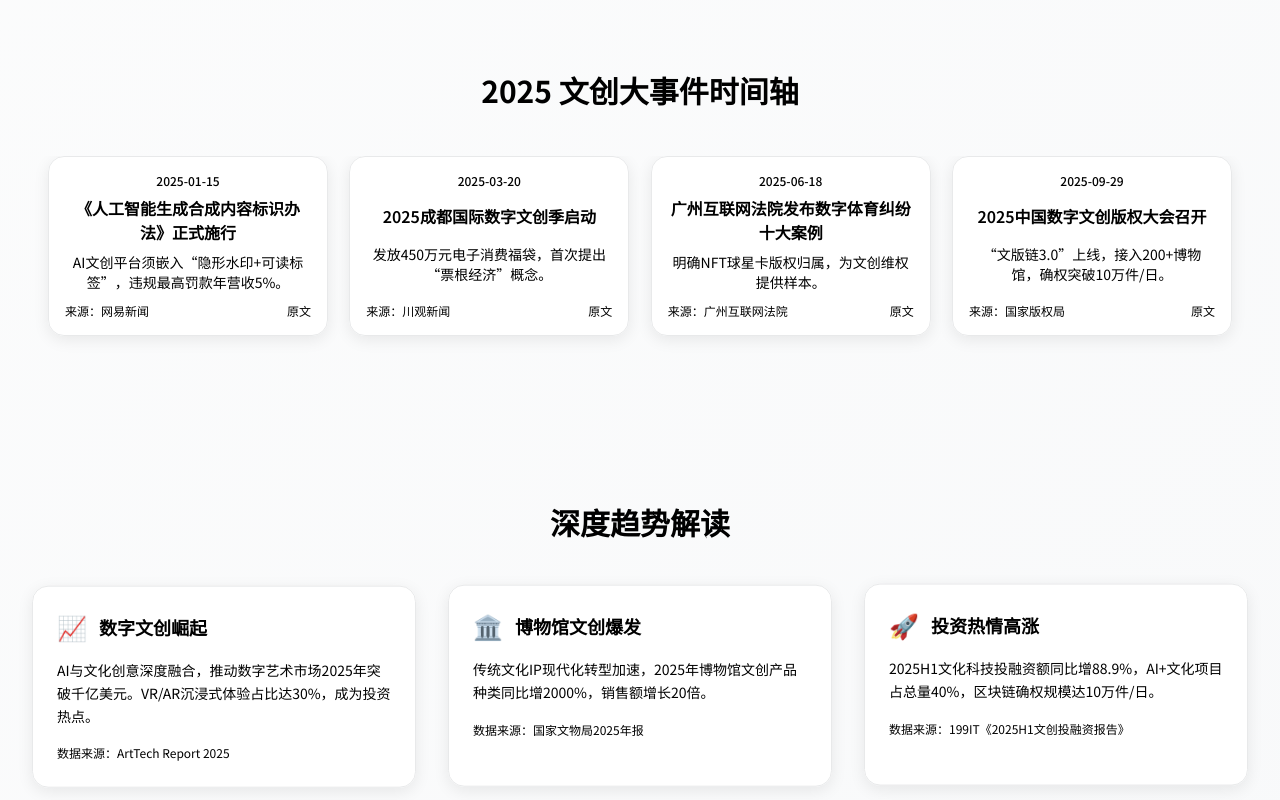
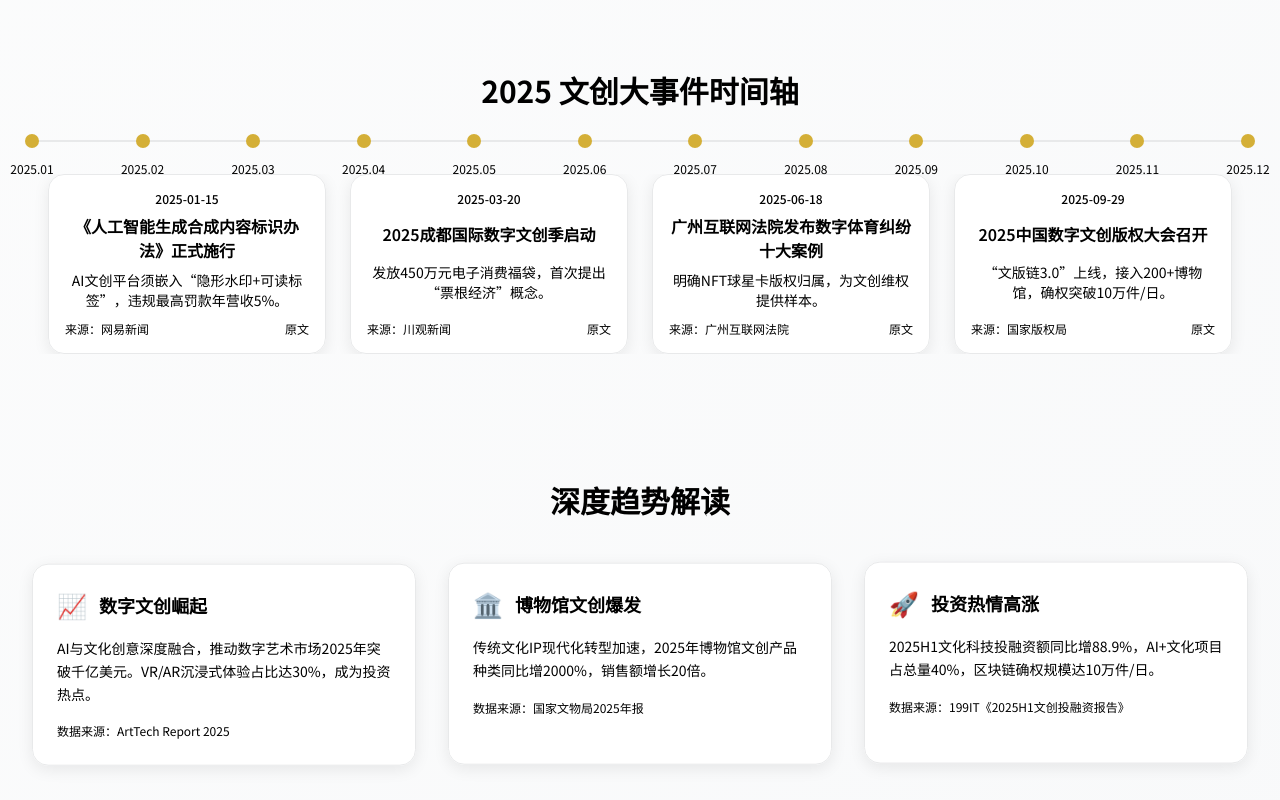
Before and after one commit to xunyao495/creative-daily-journal, a website: page trends.html in a window 1280 px wide. Shown: the part 2368-3168 px from the top of the page. Drawn offline with nearby package versions, Linux system fonts and the light colour scheme.

Commit message:
Update trends.html

```diff
--- a/trends.html
+++ b/trends.html
@@ -101,19 +101,50 @@
             position:relative;
             font-variant-numeric:tabular-nums;
         }
+        /* ===== 横向时间轴 ===== */
         .timeline-card{
             width:280px;
             height:180px;
             display:flex;
             flex-direction:column;
             justify-content:space-between;
-            transition:transform .3s ease,box-shadow .3s ease;
+            transition:transform .3s ease,box-shadow .3s ease,border-color .3s ease;
             cursor:pointer;
+            border:1px solid var(--border-light);
         }
         .timeline-card:hover{
             transform:scale(1.08);
             box-shadow:0 12px 32px rgba(0,0,0,.2);
             border-color:var(--accent-gold);
+        }
+        /* 月份刻度轴 */
+        .month-axis{
+            position:relative;
+            margin:2rem 0;
+            height:2px;
+            background:#e8e9ea;
+        }
+        .month-dot{
+            position:absolute;
+            top:-6px;
+            width:14px;
+            height:14px;
+            background:var(--accent-gold);
+            border-radius:50%;
+            transform:translateX(-50%);
+            cursor:pointer;
+            transition:transform .2s;
+        }
+        .month-dot:hover{
+            transform:translateX(-50%) scale(1.3);
+        }
+        .month-label{
+            position:absolute;
+            top:20px;
+            transform:translateX(-50%);
+            font-size:12px;
+            color:#000;
+            white-space:nowrap;
         }
     </style>
 </head>
@@ -229,16 +260,16 @@
     </div>
 </section>
 
-<!-- 横向时间轴 -->
+<!-- 横向时间轴 + 月份刻度 -->
 <section class="py-16 px-4 sm:px-6 lg:px-8 bg-light-gray">
     <div class="max-w-7xl mx-auto fade-in">
-        <h2 class="text-3xl font-bold text-center mb-12 text-black">2025 文创大事件时间轴</h2>
-        <div class="relative overflow-x-auto pb-10">
-            <div class="absolute top-1/2 left-0 right-0 h-0.5 bg-border-light"></div>
-            <div class="relative flex items-center justify-between min-w-max px-4">
-                <div id="timeline-horizontal" class="flex items-center justify-between w-full"></div>
-            </div>
-        </div>
+        <h2 class="text-3xl font-bold text-center mb-6 text-black">2025 文创大事件时间轴</h2>
+
+        <!-- 月份刻度轴 -->
+        <div class="month-axis" id="month-axis"></div>
+
+        <!-- 事件卡片 -->
+        <div class="flex items-center justify-between overflow-x-auto gap-6 px-4" id="timeline-horizontal"></div>
     </div>
 </section>
 
@@ -331,9 +362,9 @@ document.querySelectorAll('.flip-counter').forEach(el=>{
 
 /* 实时资讯 */
 const liveNews=[
-    {title:'2025中国数字文创版权大会在杭召开',summary:'区块链确权平台“文版链3.0”上线，首日确权量破10万件',source:'国家版权局',url:'https://www.ncac.gov.cn/news/20250929/5521 '},
-    {title:'上海数据交易所开通“数字文创专板”',summary:'大闹天宫数字藏品IP以1200万元成交，首日挂牌破百项',source:'上海数交所',url:'https://www.sde.com.cn/news/20250929/11223 '},
-    {title:'四川上线“非遗数字版权保护一张图”',summary:'系统覆盖2187项非遗资源，3秒生成维权报告',source:'四川省版权局',url:'https://www.scopyright.gov.cn/news/20250927/13321 '}
+    {title:'2025中国数字文创版权大会在杭召开',summary:'区块链确权平台“文版链3.0”上线，首日确权量破10万件',source:'国家版权局',url:'https://www.ncac.gov.cn/news/20250929/5521'},
+    {title:'上海数据交易所开通“数字文创专板”',summary:'大闹天宫数字藏品IP以1200万元成交，首日挂牌破百项',source:'上海数交所',url:'https://www.sde.com.cn/news/20250929/11223'},
+    {title:'四川上线“非遗数字版权保护一张图”',summary:'系统覆盖2187项非遗资源，3秒生成维权报告',source:'四川省版权局',url:'https://www.scopyright.gov.cn/news/20250927/13321'}
 ];
 document.getElementById('live-news').innerHTML=liveNews.map(item=>`
 <div class="chart-container p-5 flex flex-col justify-between">
@@ -347,15 +378,17 @@ document.getElementById('live-news').innerHTML=liveNews.map(item=>`
     </div>
 </div>`).join('');
 
-/* 时间轴 */
+/* 时间轴数据 */
 const timeline=[
-    {date:'2025-01-15',title:'《人工智能生成合成内容标识办法》正式施行',desc:'AI文创平台须嵌入“隐形水印+可读标签”，违规最高罚款年营收5%。',source:'网易新闻',url:'http://163.com/dy/article/K0B5LTLN05199DKK.html '},
-    {date:'2025-03-20',title:'2025成都国际数字文创季启动',desc:'发放450万元电子消费福袋，首次提出“票根经济”概念。',source:'川观新闻',url:'https://cbgc.scol.com.cn/news/6793384 '},
-    {date:'2025-06-18',title:'广州互联网法院发布数字体育纠纷十大案例',desc:'明确NFT球星卡版权归属，为文创维权提供样本。',source:'广州互联网法院',url:'http://mp.weixin.qq.com/s?__biz=MzkxMDIxNjM1OA==&mid=2247495144&idx=1&sn=6b804e18fe1e0b1d6112c9a769a8176a '},
-    {date:'2025-09-29',title:'2025中国数字文创版权大会召开',desc:'“文版链3.0”上线，接入200+博物馆，确权突破10万件/日。',source:'国家版权局',url:'https://www.ncac.gov.cn/news/20250929/5521 '}
+    {date:'2025-01-15',title:'《人工智能生成合成内容标识办法》正式施行',desc:'AI文创平台须嵌入“隐形水印+可读标签”，违规最高罚款年营收5%。',source:'网易新闻',url:'http://163.com/dy/article/K0B5LTLN05199DKK.html'},
+    {date:'2025-03-20',title:'2025成都国际数字文创季启动',desc:'发放450万元电子消费福袋，首次提出“票根经济”概念。',source:'川观新闻',url:'https://cbgc.scol.com.cn/news/6793384'},
+    {date:'2025-06-18',title:'广州互联网法院发布数字体育纠纷十大案例',desc:'明确NFT球星卡版权归属，为文创维权提供样本。',source:'广州互联网法院',url:'http://mp.weixin.qq.com/s?__biz=MzkxMDIxNjM1OA==&mid=2247495144&idx=1&sn=6b804e18fe1e0b1d6112c9a769a8176a'},
+    {date:'2025-09-29',title:'2025中国数字文创版权大会召开',desc:'“文版链3.0”上线，接入200+博物馆，确权突破10万件/日。',source:'国家版权局',url:'https://www.ncac.gov.cn/news/20250929/5521'}
 ];
-const timelineWrap = document.getElementById('timeline-horizontal');
-timelineWrap.innerHTML = timeline.map(e => `
+
+/* 渲染事件卡片 */
+const timelineWrap=document.getElementById('timeline-horizontal');
+timelineWrap.innerHTML=timeline.map(e=>`
 <div class="timeline-card chart-container p-4 text-center">
     <div class="text-xs text-accent-gold font-medium mb-1">${e.date}</div>
     <h3 class="font-semibold text-black mb-1">${e.title}</h3>
@@ -365,6 +398,15 @@ timelineWrap.innerHTML = timeline.map(e => `
         <a href="${e.url}" target="_blank" class="text-accent-gold hover:underline">原文</a>
     </div>
 </div>`).join('');
+
+/* 生成月份刻度轴 */
+const monthAxis=document.getElementById('month-axis');
+const months=['2025.01','2025.02','2025.03','2025.04','2025.05','2025.06','2025.07','2025.08','2025.09','2025.10','2025.11','2025.12'];
+monthAxis.innerHTML=months.map((m,i)=>{
+    const left=(i/(months.length-1))*100;
+    return`<div class="month-dot" style="left:${left}%"></div>
+           <div class="month-label" style="left:${left}%">${m}</div>`;
+}).join('');
 
 /* 图表初始化 */
 function initChart(id,type,option){
```
